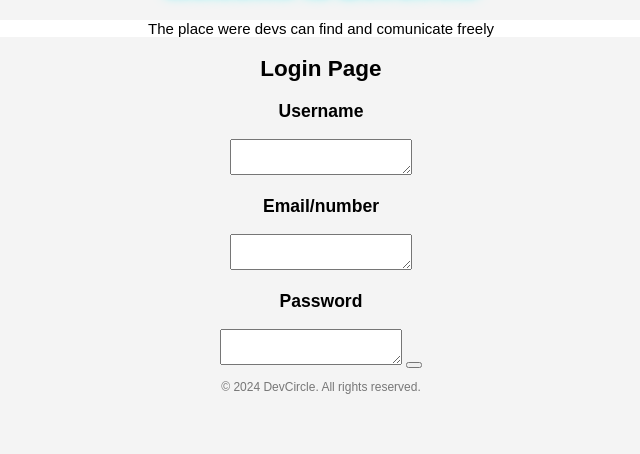
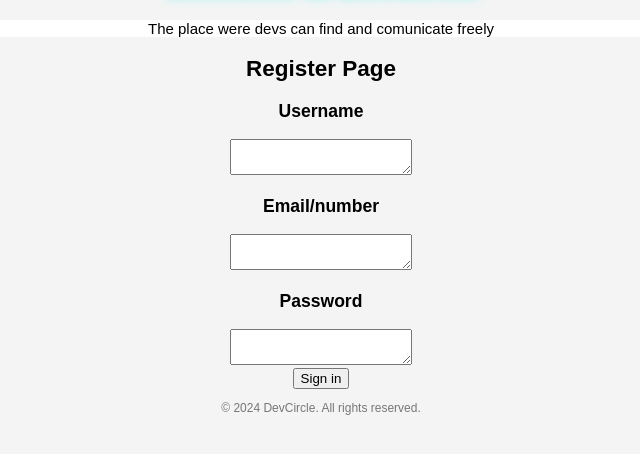
Before and after one commit to Kashidara/DevCircle, a PHP site: page / in a window 1280 px wide. Shown: the part 54-508 px from the top of the page, without its empty margins (319-959 px from the left). Run offline with PHP 8.4, Linux system fonts and the light colour scheme.

Commit message:
adding a preview shit

```diff
--- a/index.html
+++ b/index.html
@@ -22,16 +22,17 @@
         <p>The place were devs can find and comunicate freely</p>
     </main>
     <div class="Center">
-        <h2 class="Login">Login Page</h2>
+        <h2 class="Login">Register Page</h2>
         <h3 class="Username">Username</h3>
         <textarea name="" id=""></textarea>
         <h3 class="Email">Email/number</h3>
         <textarea name="Email" id="Email"></textarea>
         <h3 class="Password">Password</h3>
         <textarea name="" id=""></textarea>
-        <button type="submit"></button>
     </div>
-
+    <div>
+        <button id="sign in" name="submit" type="submit">Sign in</button>
+    </div>
 
     <footer>
         <p>&copy; 2024 DevCircle. All rights reserved.</p>
--- a/style.css
+++ b/style.css
@@ -25,6 +25,6 @@ footer {
     color: #777;
 }
 
-.Center {
+div {
     text-align: center;
 }
```
